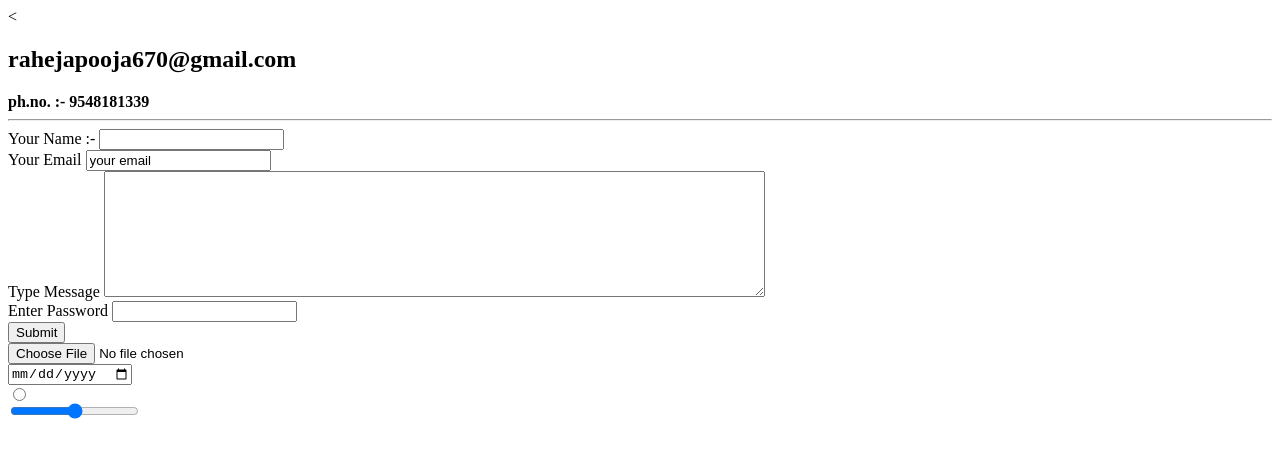
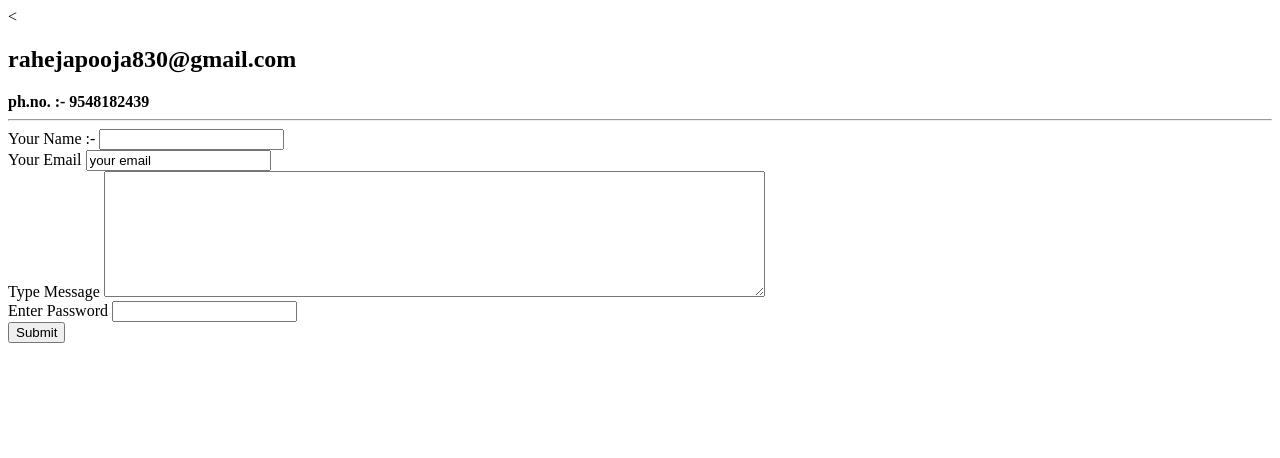
Before and after one commit to poojaraheja/cv, a plain HTML site: page contactme.html in a window 1280 px wide. Drawn offline with Linux system fonts and the light colour scheme.

Commit message:
Update contactme.html

```diff
--- a/contactme.html
+++ b/contactme.html
@@ -5,8 +5,8 @@
     <title>Contact  Info</title>
   </head>
   <body>
-    <h2>rahejapooja670@gmail.com</h2>
-    <strong>ph.no. :- 9548181339</strong>
+    <h2>rahejapooja830@gmail.com</h2>
+    <strong>ph.no. :- 9548182439</strong>
     <hr>
     <form class="" action="mailto:-rahejapooja670@gmail.com" method="post" enctype="text/plain">
       <label>Your Name :- </label>
@@ -19,11 +19,6 @@
       <input type="Password" name="your password" value="" ><br>
       <input type="submit" name="your submit" >
       <br>
-
-      <input type="file"><br>
-      <input type="date"><br>
-      <input type="radio"><br>
-      <input type="range">
     </form>
   </body>
 </html>
```
